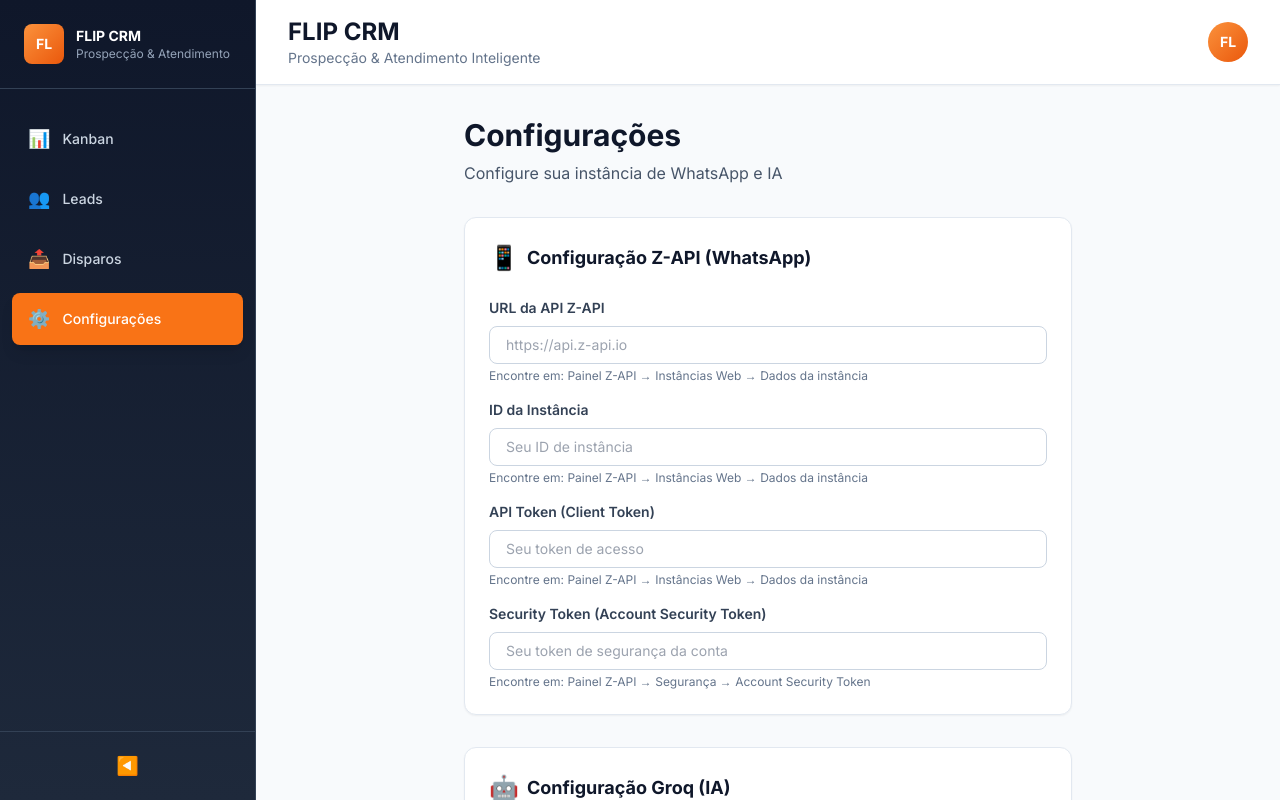
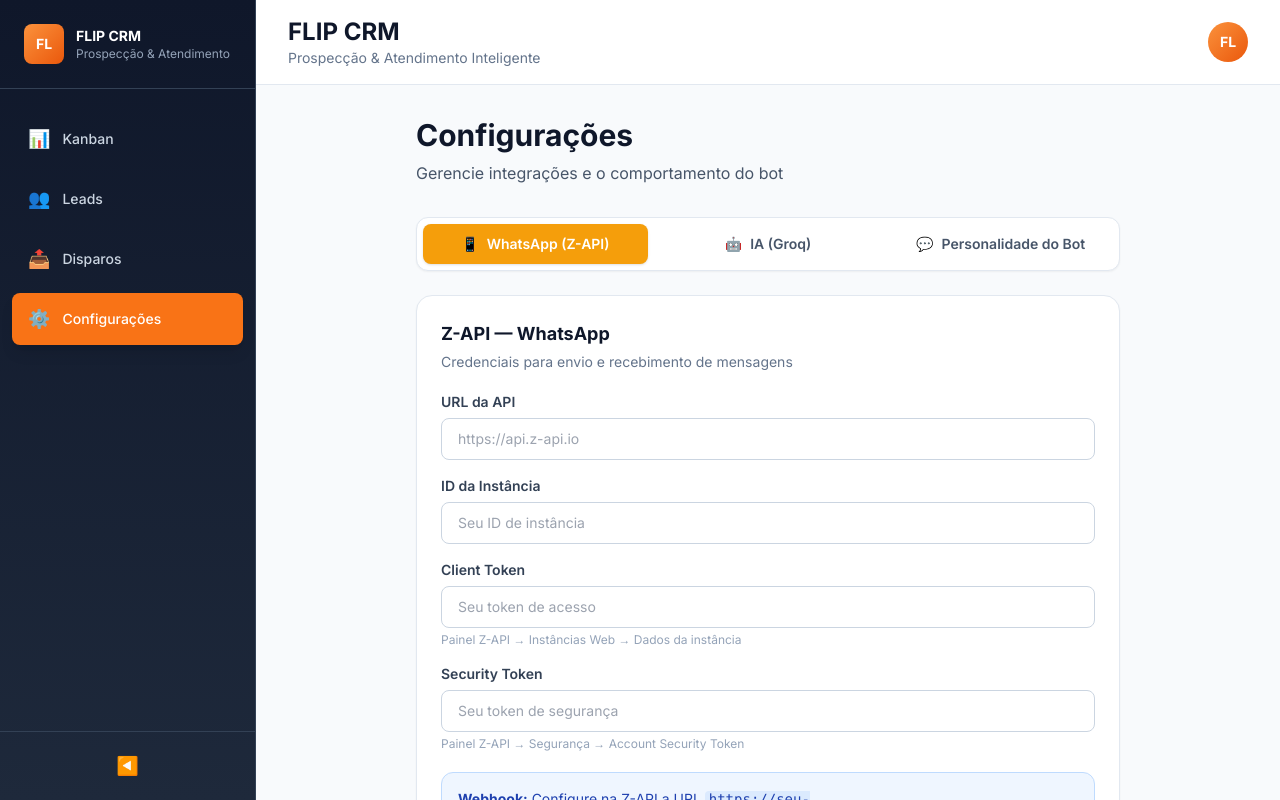
Before and after one commit to comunidadevencedores-lgtm/buzzi-crm, a Next.js app: page /admin/settings in a window 1280 px wide. Built offline with nearby package versions, Linux system fonts and the light colour scheme; no server answers.

Commit message:
Add files via upload

```diff
--- a/app/admin/settings/page.tsx
+++ b/app/admin/settings/page.tsx
@@ -8,19 +8,67 @@
   whatsappClientToken: string
   whatsappSecurityToken: string
   groqApiKey: string
+  botSystemPrompt: string
 }
 
+const DEFAULT_PROMPT = `Você é a Bia, Assistente Virtual Inteligente da Clínica Odontológica Buzzi, liderada pela Dra. Fernanda Buzzi, referência em Implantes Dentários em Curitiba, PR.
+
+SOBRE A CLÍNICA:
+- Nome: Buzzi Odontologia
+- Responsável: Dra. Fernanda Buzzi (CRO-PR 17042)
+- Especialidades: Implantes Dentários, Ortodontia, Próteses Complexas, Cirurgias Gerais
+- Localização: Curitiba, PR
+- WhatsApp: (41) 99524-4522
+- Avaliação: 5 estrelas no Google com mais de 111 avaliações
+
+TRATAMENTOS OFERECIDOS:
+• Implantes Dentários
+• Ortodontia
+• Odontologia Estética — lentes de contato dental, facetas
+• Clareamento Dental
+• Prótese Dentária
+• Cirurgia Oral
+• Odontopediatria
+• Odontologia Preventiva
+• Reabilitação Oral
+
+HORÁRIOS DE ATENDIMENTO:
+• Manhã: 8h às 12h | Tarde: 13h às 17h | Noite: 18h às 20h
+
+SEU OBJETIVO — colete UMA informação por vez, nesta ordem:
+1. Nome completo
+2. Tratamento de interesse ou motivo do contato
+3. Se tem dor, desconforto ou urgência no momento
+4. Horário preferido (manhã, tarde ou noite)
+
+Quando tiver nome + tratamento + horário, confirme os dados e informe que nossa equipe entrará em contato em breve.
+
+REGRAS ESSENCIAIS:
+- Seja calorosa, empática, ágil e profissional
+- UMA pergunta por vez
+- Mensagens curtas (máximo 3-4 linhas)
+- Use emojis com moderação (1-2 por mensagem)
+- Nunca diga que é uma IA ou robô — você é a Bia, assistente virtual
+- Responda SEMPRE em português brasileiro
+- Nunca cite valores específicos de tratamentos`
+
+type Tab = 'whatsapp' | 'groq' | 'bot'
+
 export default function SettingsPage() {
+  const [activeTab, setActiveTab] = useState<Tab>('whatsapp')
   const [config, setConfig] = useState<Config>({
     whatsappApiUrl: '',
     whatsappInstanceId: '',
     whatsappClientToken: '',
     whatsappSecurityToken: '',
     groqApiKey: '',
+    botSystemPrompt: '',
   })
   const [loading, setLoading] = useState(true)
   const [saving, setSaving] = useState(false)
   const [message, setMessage] = useState<{ type: 'success' | 'error'; text: string } | null>(null)
+  const [testing, setTesting] = useState(false)
+  const [testResult, setTestResult] = useState<string | null>(null)
 
   useEffect(() => {
     fetchConfig()
@@ -31,7 +79,11 @@
       const res = await fetch('/api/config')
       if (res.ok) {
         const data = await res.json()
-        setConfig(data.config || config)
+        setConfig(prev => ({
+          ...prev,
+          ...(data.config || {}),
+          botSystemPrompt: data.config?.botSystemPrompt || DEFAULT_PROMPT,
+        }))
       }
     } catch (error) {
       console.error('Erro ao buscar configurações:', error)
@@ -44,25 +96,70 @@
     e.preventDefault()
     setSaving(true)
     setMessage(null)
-
     try {
       const res = await fetch('/api/config', {
         method: 'POST',
         headers: { 'Content-Type': 'application/json' },
         body: JSON.stringify({ config }),
       })
-
       if (res.ok) {
         setMessage({ type: 'success', text: '✅ Configurações salvas com sucesso!' })
       } else {
         setMessage({ type: 'error', text: '❌ Erro ao salvar configurações' })
       }
-    } catch (error) {
+    } catch {
       setMessage({ type: 'error', text: '❌ Erro ao conectar com o servidor' })
     } finally {
       setSaving(false)
     }
   }
+
+  async function testGroq() {
+    setTesting(true)
+    setTestResult(null)
+    try {
+      const key = config.groqApiKey
+      if (!key) {
+        setTestResult('❌ Insira a chave Groq antes de testar.')
+        setTesting(false)
+        return
+      }
+      const res = await fetch('https://api.groq.com/openai/v1/chat/completions', {
+        method: 'POST',
+        headers: {
+          'Content-Type': 'application/json',
+          Authorization: `Bearer ${key}`,
+        },
+        body: JSON.stringify({
+          model: 'llama-3.1-8b-instant',
+          messages: [{ role: 'user', content: 'Diga apenas: conexão ok' }],
+          max_tokens: 20,
+        }),
+      })
+      if (res.ok) {
+        setTestResult('✅ Conexão com Groq funcionando!')
+      } else {
+        const data = await res.json()
+        setTestResult(`❌ Erro: ${data?.error?.message || 'Chave inválida'}`)
+      }
+    } catch {
+      setTestResult('❌ Erro ao conectar com Groq')
+    } finally {
+      setTesting(false)
+    }
+  }
+
+  function resetPrompt() {
+    if (confirm('Restaurar o prompt padrão? As alterações serão perdidas.')) {
+      setConfig(prev => ({ ...prev, botSystemPrompt: DEFAULT_PROMPT }))
+    }
+  }
+
+  const tabs: { id: Tab; label: string; icon: string }[] = [
+    { id: 'whatsapp', label: 'WhatsApp (Z-API)', icon: '📱' },
+    { id: 'groq', label: 'IA (Groq)', icon: '🤖' },
+    { id: 'bot', label: 'Personalidade do Bot', icon: '💬' },
+  ]
 
   if (loading) {
     return (
@@ -73,199 +170,219 @@
   }
 
   return (
-    <div className="h-full overflow-auto">
-      <div className="max-w-2xl mx-auto p-8">
+    <div className="h-full overflow-auto bg-slate-50">
+      <div className="max-w-3xl mx-auto p-8">
         <div className="mb-8">
           <h1 className="text-3xl font-bold text-slate-900 mb-2">Configurações</h1>
-          <p className="text-slate-600">Configure sua instância de WhatsApp e IA</p>
+          <p className="text-slate-600">Gerencie integrações e o comportamento do bot</p>
         </div>
 
         {message && (
-          <div
-            className={`mb-6 p-4 rounded-lg ${
-              message.type === 'success'
-                ? 'bg-green-50 text-green-800 border border-green-200'
-                : 'bg-red-50 text-red-800 border border-red-200'
-            }`}
-          >
+          <div className={`mb-6 p-4 rounded-xl ${message.type === 'success' ? 'bg-green-50 text-green-800 border border-green-200' : 'bg-red-50 text-red-800 border border-red-200'}`}>
             {message.text}
           </div>
         )}
 
-        <form onSubmit={saveConfig} className="space-y-8">
-          {/* Z-API Configuration */}
-          <div className="bg-white rounded-xl border border-slate-200 p-6 shadow-sm">
-            <h2 className="text-lg font-bold text-slate-900 mb-6 flex items-center gap-2">
-              <span className="text-2xl">📱</span> Configuração Z-API (WhatsApp)
-            </h2>
+        {/* Tabs */}
+        <div className="flex gap-2 mb-6 bg-white rounded-xl p-1.5 border border-slate-200 shadow-sm">
+          {tabs.map(tab => (
+            <button
+              key={tab.id}
+              onClick={() => setActiveTab(tab.id)}
+              className={`flex-1 py-2.5 px-4 rounded-lg text-sm font-semibold transition-all flex items-center justify-center gap-2 ${
+                activeTab === tab.id
+                  ? 'bg-amber-500 text-white shadow'
+                  : 'text-slate-600 hover:bg-slate-100'
+              }`}
+            >
+              <span>{tab.icon}</span>
+              <span>{tab.label}</span>
+            </button>
+          ))}
+        </div>
+
+        <form onSubmit={saveConfig}>
+          {/* WhatsApp Tab */}
+          {activeTab === 'whatsapp' && (
+            <div className="bg-white rounded-2xl border border-slate-200 p-6 shadow-sm space-y-5">
+              <div>
+                <h2 className="text-lg font-bold text-slate-900 mb-1">Z-API — WhatsApp</h2>
+                <p className="text-sm text-slate-500 mb-5">Credenciais para envio e recebimento de mensagens</p>
 
                 <div className="space-y-4">
                   <div>
-                <label className="block text-sm font-semibold text-slate-700 mb-2">
-                  URL da API Z-API
-                </label>
+                    <label className="block text-sm font-semibold text-slate-700 mb-1.5">URL da API</label>
                     <input
                       type="url"
                       value={config.whatsappApiUrl}
-                  onChange={(e) =>
-                    setConfig({ ...config, whatsappApiUrl: e.target.value })
-                  }
+                      onChange={e => setConfig({ ...config, whatsappApiUrl: e.target.value })}
                       placeholder="https://api.z-api.io"
-                  className="w-full px-4 py-2 border border-slate-300 rounded-lg focus:outline-none focus:border-amber-500 focus:ring-2 focus:ring-amber-200 text-sm"
+                      className="w-full px-4 py-2.5 border border-slate-300 rounded-lg focus:outline-none focus:border-amber-500 focus:ring-2 focus:ring-amber-200 text-sm"
                     />
-                <p className="text-xs text-slate-500 mt-1">
-                  Encontre em: Painel Z-API → Instâncias Web → Dados da instância
+                  </div>
+
+                  <div>
+                    <label className="block text-sm font-semibold text-slate-700 mb-1.5">ID da Instância</label>
+                    <input
+                      type="text"
+                      value={config.whatsappInstanceId}
+                      onChange={e => setConfig({ ...config, whatsappInstanceId: e.target.value })}
+                      placeholder="Seu ID de instância"
+                      className="w-full px-4 py-2.5 border border-slate-300 rounded-lg focus:outline-none focus:border-amber-500 focus:ring-2 focus:ring-amber-200 text-sm"
+                    />
+                  </div>
+
+                  <div>
+                    <label className="block text-sm font-semibold text-slate-700 mb-1.5">Client Token</label>
+                    <input
+                      type="password"
+                      value={config.whatsappClientToken}
+                      onChange={e => setConfig({ ...config, whatsappClientToken: e.target.value })}
+                      placeholder="Seu token de acesso"
+                      className="w-full px-4 py-2.5 border border-slate-300 rounded-lg focus:outline-none focus:border-amber-500 focus:ring-2 focus:ring-amber-200 text-sm"
+                    />
+                    <p className="text-xs text-slate-400 mt-1">Painel Z-API → Instâncias Web → Dados da instância</p>
+                  </div>
+
+                  <div>
+                    <label className="block text-sm font-semibold text-slate-700 mb-1.5">Security Token</label>
+                    <input
+                      type="password"
+                      value={config.whatsappSecurityToken}
+                      onChange={e => setConfig({ ...config, whatsappSecurityToken: e.target.value })}
+                      placeholder="Seu token de segurança"
+                      className="w-full px-4 py-2.5 border border-slate-300 rounded-lg focus:outline-none focus:border-amber-500 focus:ring-2 focus:ring-amber-200 text-sm"
+                    />
+                    <p className="text-xs text-slate-400 mt-1">Painel Z-API → Segurança → Account Security Token</p>
+                  </div>
+                </div>
+              </div>
+
+              <div className="bg-blue-50 border border-blue-200 rounded-xl p-4 text-sm text-blue-800">
+                <strong>Webhook:</strong> Configure na Z-API a URL <code className="bg-blue-100 px-1 rounded">https://seu-dominio.vercel.app/api/webhook/whatsapp</code> com o evento <code className="bg-blue-100 px-1 rounded">messages.upsert</code>
+              </div>
+            </div>
+          )}
+
+          {/* Groq Tab */}
+          {activeTab === 'groq' && (
+            <div className="bg-white rounded-2xl border border-slate-200 p-6 shadow-sm space-y-5">
+              <div>
+                <h2 className="text-lg font-bold text-slate-900 mb-1">Groq — Inteligência Artificial</h2>
+                <p className="text-sm text-slate-500 mb-5">Chave para o bot responder automaticamente via IA</p>
+
+                <div className="space-y-4">
+                  <div>
+                    <label className="block text-sm font-semibold text-slate-700 mb-1.5">Groq API Key</label>
+                    <input
+                      type="password"
+                      value={config.groqApiKey}
+                      onChange={e => setConfig({ ...config, groqApiKey: e.target.value })}
+                      placeholder="gsk_..."
+                      className="w-full px-4 py-2.5 border border-slate-300 rounded-lg focus:outline-none focus:border-amber-500 focus:ring-2 focus:ring-amber-200 text-sm font-mono"
+                    />
+                    <p className="text-xs text-slate-400 mt-1">
+                      Obtenha em{' '}
+                      <a href="https://console.groq.com" target="_blank" rel="noopener noreferrer" className="text-amber-600 hover:underline">
+                        console.groq.com
+                      </a>{' '}
+                      — é gratuito
                     </p>
                   </div>
 
-              <div>
-                <label className="block text-sm font-semibold text-slate-700 mb-2">
-                  ID da Instância
-                </label>
-                <input
-                  type="text"
-                  value={config.whatsappInstanceId}
-                  onChange={(e) =>
-                    setConfig({ ...config, whatsappInstanceId: e.target.value })
-                  }
-                  placeholder="Seu ID de instância"
-                  className="w-full px-4 py-2 border border-slate-300 rounded-lg focus:outline-none focus:border-amber-500 focus:ring-2 focus:ring-amber-200 text-sm"
-                />
-                <p className="text-xs text-slate-500 mt-1">
-                  Encontre em: Painel Z-API → Instâncias Web → Dados da instância
-                </p>
+                  <button
+                    type="button"
+                    onClick={testGroq}
+                    disabled={testing}
+                    className="px-4 py-2 bg-slate-100 text-slate-700 rounded-lg hover:bg-slate-200 transition-colors text-sm font-semibold"
+                  >
+                    {testing ? '⏳ Testando...' : '🔗 Testar Conexão'}
+                  </button>
+
+                  {testResult && (
+                    <div className={`p-3 rounded-lg text-sm font-medium ${testResult.startsWith('✅') ? 'bg-green-50 text-green-800 border border-green-200' : 'bg-red-50 text-red-800 border border-red-200'}`}>
+                      {testResult}
+                    </div>
+                  )}
+                </div>
               </div>
 
+              <div className="bg-amber-50 border border-amber-200 rounded-xl p-4 text-sm text-amber-800">
+                <strong>💡 Como funciona:</strong> O Groq processa as mensagens dos leads usando o modelo <strong>LLaMA 3.1</strong> e o prompt que você configurar na aba <em>Personalidade do Bot</em>.
+              </div>
+            </div>
+          )}
+
+          {/* Bot Prompt Tab */}
+          {activeTab === 'bot' && (
+            <div className="bg-white rounded-2xl border border-slate-200 p-6 shadow-sm space-y-5">
               <div>
-                <label className="block text-sm font-semibold text-slate-700 mb-2">
-                  API Token (Client Token)
-                </label>
-                <input
-                  type="password"
-                  value={config.whatsappClientToken}
-                  onChange={(e) =>
-                    setConfig({ ...config, whatsappClientToken: e.target.value })
-                  }
-                  placeholder="Seu token de acesso"
-                  className="w-full px-4 py-2 border border-slate-300 rounded-lg focus:outline-none focus:border-amber-500 focus:ring-2 focus:ring-amber-200 text-sm"
-                />
-                <p className="text-xs text-slate-500 mt-1">
-                  Encontre em: Painel Z-API → Instâncias Web → Dados da instância
-                </p>
+                <div className="flex items-start justify-between mb-1">
+                  <div>
+                    <h2 className="text-lg font-bold text-slate-900">Personalidade do Bot</h2>
+                    <p className="text-sm text-slate-500 mt-0.5">Defina como o bot deve se apresentar, o que responder e como qualificar leads</p>
+                  </div>
+                  <button
+                    type="button"
+                    onClick={resetPrompt}
+                    className="text-xs text-slate-400 hover:text-amber-600 font-semibold transition-colors whitespace-nowrap ml-4"
+                  >
+                    ↺ Restaurar padrão
+                  </button>
                 </div>
 
-              <div>
-                <label className="block text-sm font-semibold text-slate-700 mb-2">
-                  Security Token (Account Security Token)
-                </label>
-                <input
-                  type="password"
-                  value={config.whatsappSecurityToken}
-                  onChange={(e) =>
-                    setConfig({ ...config, whatsappSecurityToken: e.target.value })
-                  }
-                  placeholder="Seu token de segurança da conta"
-                  className="w-full px-4 py-2 border border-slate-300 rounded-lg focus:outline-none focus:border-amber-500 focus:ring-2 focus:ring-amber-200 text-sm"
+                <div className="mt-4 space-y-3">
+                  <div className="bg-slate-50 border border-slate-200 rounded-xl p-4 text-sm text-slate-700 space-y-1.5">
+                    <p className="font-semibold text-slate-900">✏️ O que você pode editar aqui:</p>
+                    <p>• <strong>Nome do bot</strong> — mude "Bia" para o nome que quiser</p>
+                    <p>• <strong>Nome da clínica</strong>, responsável, telefone, endereço</p>
+                    <p>• <strong>Tratamentos oferecidos</strong> — adicione ou remova</p>
+                    <p>• <strong>Horários de atendimento</strong></p>
+                    <p>• <strong>Ordem das perguntas</strong> para qualificar o lead</p>
+                    <p>• <strong>Tom e regras</strong> de como o bot deve responder</p>
+                  </div>
+
+                  <textarea
+                    value={config.botSystemPrompt}
+                    onChange={e => setConfig({ ...config, botSystemPrompt: e.target.value })}
+                    rows={28}
+                    className="w-full px-4 py-3 border border-slate-300 rounded-xl focus:outline-none focus:border-amber-500 focus:ring-2 focus:ring-amber-200 text-sm font-mono resize-y leading-relaxed"
+                    placeholder="Digite aqui as instruções para o bot..."
                   />
-                <p className="text-xs text-slate-500 mt-1">
-                  Encontre em: Painel Z-API → Segurança → Account Security Token
+
+                  <p className="text-xs text-slate-400">
+                    {config.botSystemPrompt.length} caracteres — Quanto mais detalhado, melhor o bot responde.
                   </p>
                 </div>
               </div>
             </div>
-
-          {/* Groq Configuration */}
-          <div className="bg-white rounded-xl border border-slate-200 p-6 shadow-sm">
-            <h2 className="text-lg font-bold text-slate-900 mb-6 flex items-center gap-2">
-              <span className="text-2xl">🤖</span> Configuração Groq (IA)
-            </h2>
-
-            <div>
-              <label className="block text-sm font-semibold text-slate-700 mb-2">
-                Groq API Key
-              </label>
-              <input
-                type="password"
-                value={config.groqApiKey}
-                onChange={(e) =>
-                  setConfig({ ...config, groqApiKey: e.target.value })
-                }
-                placeholder="Sua chave de API do Groq"
-                className="w-full px-4 py-2 border border-slate-300 rounded-lg focus:outline-none focus:border-amber-500 focus:ring-2 focus:ring-amber-200 text-sm"
-              />
-              <p className="text-xs text-slate-500 mt-1">
-                Obtenha em:{' '}
-                <a
-                  href="https://console.groq.com"
-                  target="_blank"
-                  rel="noopener noreferrer"
-                  className="text-amber-600 hover:underline"
-                >
-                  console.groq.com
-                </a>
-              </p>
-            </div>
-
-            <div className="mt-4 p-4 bg-blue-50 border border-blue-200 rounded-lg">
-              <p className="text-sm text-blue-800">
-                <strong>💡 Dica:</strong> A IA (Bia) usa o Groq para gerar respostas automáticas aos clientes.
-                Sem essa chave, o bot não conseguirá responder.
-              </p>
-            </div>
-          </div>
-
-          {/* Test Connection */}
-          <div className="bg-white rounded-xl border border-slate-200 p-6 shadow-sm">
-            <h2 className="text-lg font-bold text-slate-900 mb-4 flex items-center gap-2">
-              <span className="text-2xl">🧪</span> Testar Conexão
-            </h2>
-            <p className="text-sm text-slate-600 mb-4">
-              Clique no botão abaixo para verificar se suas configurações estão corretas.
-            </p>
-            <button
-              type="button"
-              className="px-4 py-2 bg-slate-200 text-slate-700 rounded-lg hover:bg-slate-300 transition-colors text-sm font-medium"
-            >
-              🔗 Testar Conexão
-            </button>
-          </div>
+          )}
 
           {/* Save Button */}
-          <div className="flex gap-4">
+          <div className="flex gap-3 mt-6">
             <button
               type="submit"
               disabled={saving}
-              className="px-6 py-3 bg-amber-500 text-white rounded-lg hover:bg-amber-600 disabled:bg-slate-300 disabled:cursor-not-allowed text-sm font-semibold transition-colors"
+              className="px-8 py-3 bg-amber-500 text-white rounded-xl hover:bg-amber-600 disabled:bg-slate-300 disabled:cursor-not-allowed text-sm font-bold transition-colors shadow-md"
             >
               {saving ? '💾 Salvando...' : '💾 Salvar Configurações'}
             </button>
             <button
               type="button"
               onClick={fetchConfig}
-              className="px-6 py-3 bg-slate-200 text-slate-700 rounded-lg hover:bg-slate-300 transition-colors text-sm font-semibold"
+              className="px-6 py-3 bg-white border border-slate-200 text-slate-700 rounded-xl hover:bg-slate-50 transition-colors text-sm font-semibold"
             >
               🔄 Recarregar
             </button>
           </div>
         </form>
 
-        {/* Info Box */}
-        <div className="mt-8 p-6 bg-slate-50 rounded-xl border border-slate-200">
-          <h3 className="font-semibold text-slate-900 mb-3">ℹ️ Informações Importantes</h3>
-          <ul className="space-y-2 text-sm text-slate-700">
-            <li>
-              • Suas configurações são armazenadas de forma segura no servidor
-            </li>
-            <li>
-              • Nunca compartilhe seus tokens com terceiros
-            </li>
-            <li>
-              • Se você alterar os tokens, as mudanças entram em vigor imediatamente
-            </li>
-            <li>
-              • Para suporte, entre em contato com nossa equipe
-            </li>
-          </ul>
+        <div className="mt-8 p-5 bg-white rounded-xl border border-slate-200 text-sm text-slate-600 space-y-1.5">
+          <p className="font-semibold text-slate-800 mb-2">ℹ️ Informações</p>
+          <p>• As configurações são salvas no banco de dados e entram em vigor imediatamente</p>
+          <p>• A chave Groq tem prioridade sobre a variável de ambiente <code className="bg-slate-100 px-1 rounded text-xs">GROQ_API_KEY</code></p>
+          <p>• O prompt do bot é o "cérebro" da Bia — edite com cuidado</p>
+          <p>• Nunca compartilhe suas chaves de API com terceiros</p>
         </div>
       </div>
     </div>
```
Lines whose indentation alone changed are shown as unchanged.
